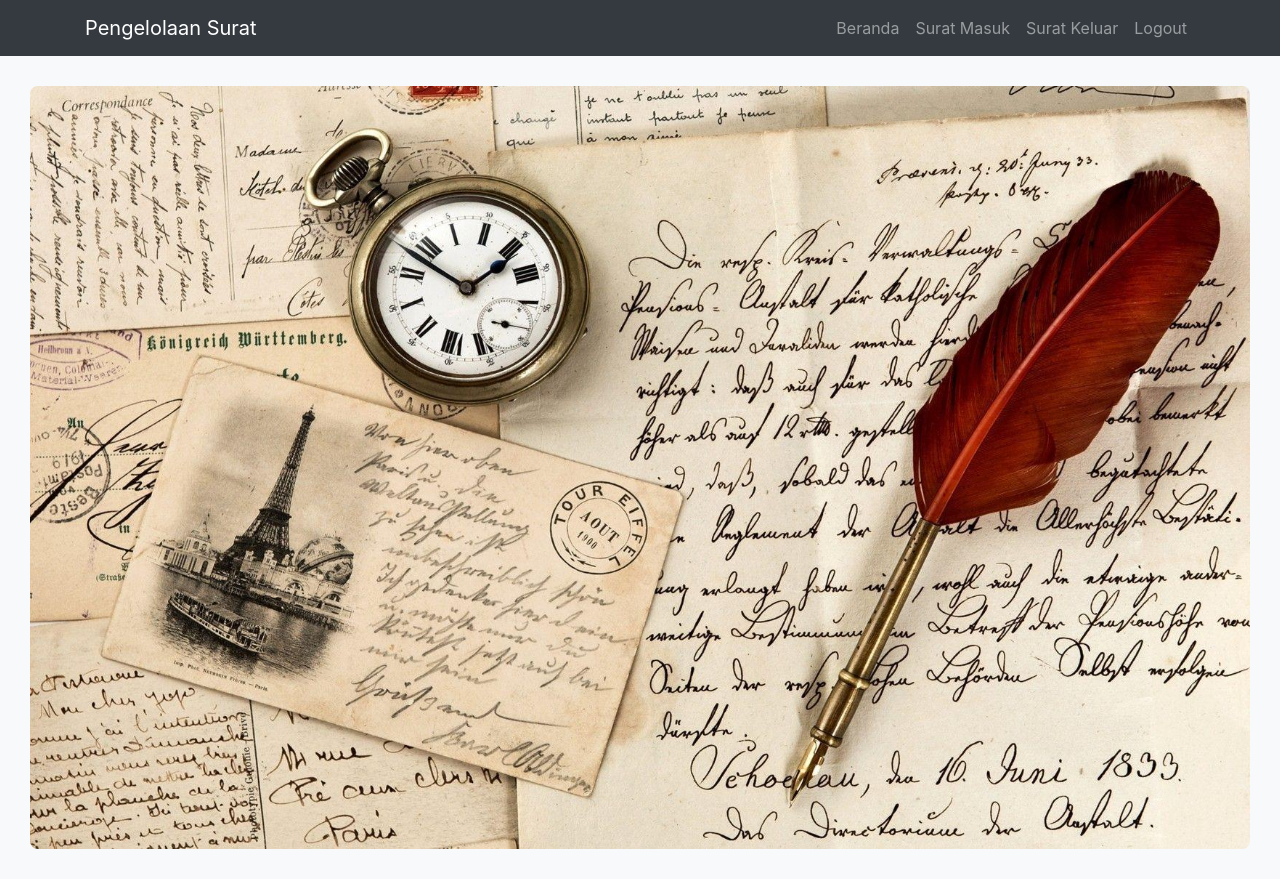
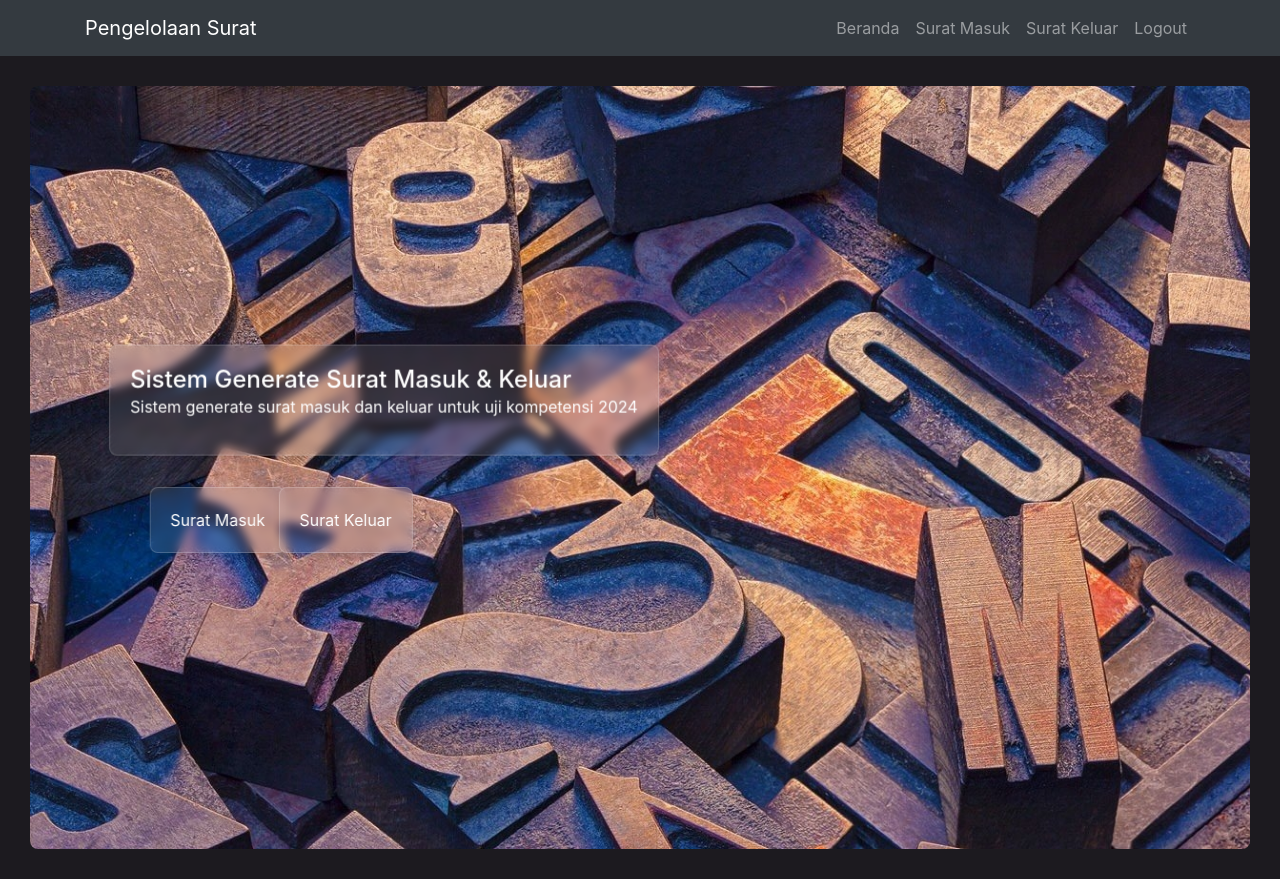
Before and after one commit to Izalfront/si-surat, a PHP site: page /dashboard.php in a window 1280 px wide. Run offline with PHP 8.4, Linux system fonts and the light colour scheme; the visitor is signed in with stand-in values (Sample User, id 1); some libraries are stand-ins or nearby versions.

Commit message:
glass card

```diff
--- a/dashboard.php
+++ b/dashboard.php
@@ -41,10 +41,26 @@ if (!isset($_SESSION['loggedin'])) {
             </div>
         </div>
     </nav>
-    <div class="keterangan">
-        <div class="image">
-            <img src="wallpaper.jpg" alt="">
+    <div class="konten">
+        <div class="keterangan">
+            <div class="penjelasan">
+                <h1>Sistem Generate Surat Masuk & Keluar </h1>
+                <p>Sistem generate surat masuk dan keluar untuk uji kompetensi 2024</p>
+            </div>
         </div>
+        <div class="let-get">
+            <a class="surat-masuk" href="surat_masuk.php">Surat Masuk</a>
+            <a class="surat-keluar" href="surat_keluar.php">Surat Keluar</a>
+        </div>
+
+    </div>
+
+    <div class="image">
+        <img src="letter-1720755480050-4266.jpg" alt="">
+    </div>
+
+
+
     </div>
 
     <script src="https://code.jquery.com/jquery-3.5.1.slim.min.js"></script>
--- a/style/dashboard.css
+++ b/style/dashboard.css
@@ -1,5 +1,5 @@
 body {
-  background-color: #f8f9fa;
+  background-color: #1c1a1f;
 }
 
 .dashboard-container {
@@ -13,10 +13,6 @@ body {
 
 .dashboard-container h2 {
   margin-bottom: 20px;
-}
-
-.keterangan {
-  background-color: #f8f9fa;
 }
 
 .image {
@@ -34,3 +30,72 @@ body {
   max-width: 100%;
   max-height: 100%;
 }
+
+.keterangan {
+  position: absolute;
+  top: 50%;
+  left: 30%;
+  transform: translate(-50%, -50%);
+  color: white;
+  text-align: start;
+  background: rgba(255, 255, 255, 0.1);
+  padding: 20px;
+  border-radius: 8px;
+  backdrop-filter: blur(5px);
+  -webkit-backdrop-filter: blur(10px); /* Safari support */
+  box-shadow: 0 4px 6px rgba(0, 0, 0, 0.1);
+  border: 1px solid rgba(255, 255, 255, 0.18);
+}
+
+.keterangan h1 {
+  margin: 0;
+  font-size: 24px;
+}
+
+.surat-masuk {
+  display: grid;
+  position: absolute;
+  top: 65%;
+  left: 17%;
+  transform: translate(-50%, -50%);
+  color: white;
+  text-decoration: none;
+  text-align: start;
+  background: rgba(255, 255, 255, 0.1);
+  padding: 20px;
+  border-radius: 8px;
+  backdrop-filter: blur(5px);
+  -webkit-backdrop-filter: blur(10px); /* Safari support */
+  box-shadow: 0 4px 6px rgba(0, 0, 0, 0.1);
+  border: 1px solid rgba(255, 255, 255, 0.18);
+}
+.surat-masuk:hover {
+  background: rgba(255, 255, 255, 0.2);
+  box-shadow: 0 6px 8px rgba(0, 0, 0, 0.2);
+  color: white;
+  text-decoration: none;
+}
+
+.surat-keluar {
+  display: grid;
+  position: absolute;
+  top: 65%;
+  left: 27%;
+  transform: translate(-50%, -50%);
+  color: white;
+  text-decoration: none;
+  text-align: start;
+  background: rgba(255, 255, 255, 0.1);
+  padding: 20px;
+  border-radius: 8px;
+  backdrop-filter: blur(5px);
+  -webkit-backdrop-filter: blur(10px); /* Safari support */
+  box-shadow: 0 4px 6px rgba(0, 0, 0, 0.1);
+  border: 1px solid rgba(255, 255, 255, 0.18);
+}
+.surat-keluar:hover {
+  background: rgba(255, 255, 255, 0.2);
+  box-shadow: 0 6px 8px rgba(0, 0, 0, 0.2);
+  color: white;
+  text-decoration: none;
+}
```
Also changed, not shown: includes/footer.php (+0 -7 lines), letter-1720755480050-4266.jpg (added).
